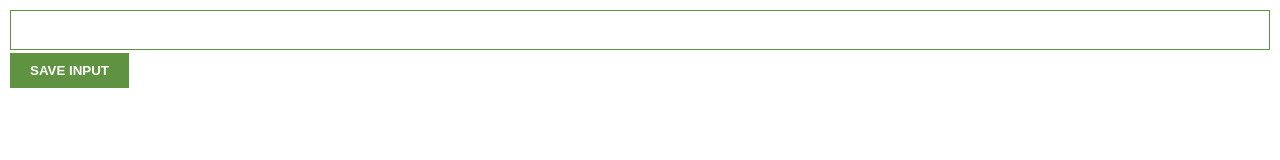
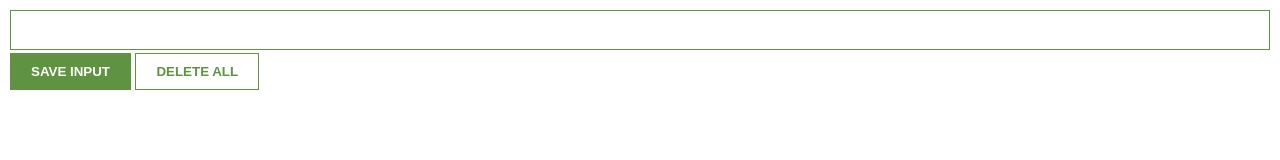
Before and after one commit to kelivreno/lead_tracker, a website built with Vite: page index.html in a window 1280 px wide. Built offline with nearby package versions, Linux system fonts and the light colour scheme.

Commit message:
Update button styles and ensure delete button is properly defined in HTML

```diff
--- a/index.css
+++ b/index.css
@@ -19,9 +19,14 @@
     padding: 10px 20px;
     font-weight: bold;
     color: white;
-    background-color:  #5f9341;
-    border: none;
+    background:  #5f9341;
+    border: 1px solid #5f9341;
     margin-top: 3px;
+}
+
+#delete-btn {
+    background: white;
+    color: #5f9341;
 }
 
 ul {
--- a/index.html
+++ b/index.html
@@ -5,6 +5,7 @@
     <body>
         <input type="text" id="input-el">
         <button id="input-btn">SAVE INPUT</button>
+        <button id="delete-btn">DELETE ALL</button>
         <ul id="ul-el"></ul>
         <script src="index.js"></script>
     </body>
```
